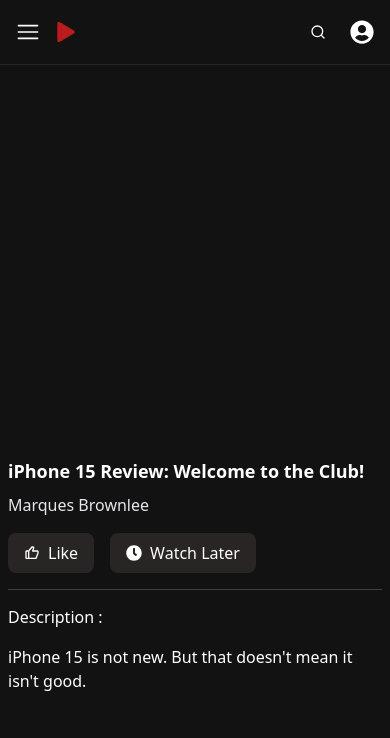
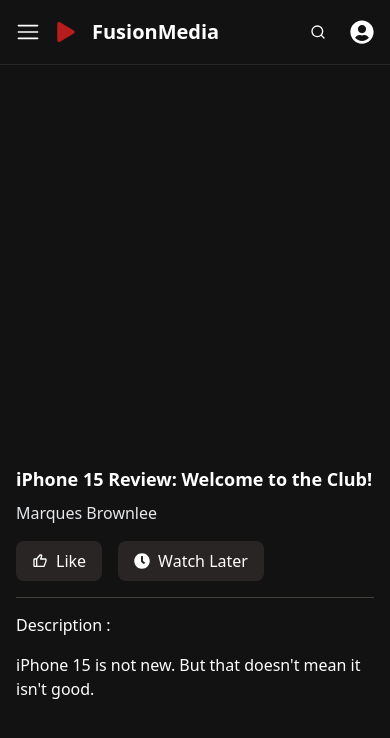
Before and after one commit to fazil490/video-library, a React (Vite) app: page /video/0X0Jm8QValY in a window 390 px wide. Shown: the top 738 px of the page. Built offline with nearby package versions, Linux system fonts and the light colour scheme.

Commit message:
updated styles

```diff
--- a/src/components/MobileNavbar.jsx
+++ b/src/components/MobileNavbar.jsx
@@ -47,7 +47,10 @@
               <RxHamburgerMenu />
             </button>
             <h1 className="text-white text-xl sm:text-2xl font-semibold">
-              <Link className="text-red-700" to="/"><FaPlay /></Link>
+              <Link to="/" className="text-red-700 flex items-center gap-4">
+                <FaPlay />
+                <span className="text-white">FusionMedia</span>
+              </Link>
             </h1>
           </div>
           <div className="flex items-center justify-between gap-4">
--- a/src/components/Navbar.jsx
+++ b/src/components/Navbar.jsx
@@ -7,7 +7,10 @@
     <nav className="bg-darkbg border-b border-b-stone-800 flex p-4 md:px-8 items-center justify-between">
       <div className="flex items-center justify-between">
         <h1 className="text-white text-xl sm:text-2xl font-semibold">
-          <Link to="/" className="text-red-700"><FaPlay /></Link>
+          <Link to="/" className="text-red-700 flex items-center gap-4">
+            <FaPlay />
+            <span className="text-white">FusionMedia</span>
+          </Link>
         </h1>
       </div>
       <div className="flex items-center gap-2 w-[30%]">
--- a/src/components/SingleVideo.jsx
+++ b/src/components/SingleVideo.jsx
@@ -15,7 +15,7 @@
   const video = videos.find((video) => video._id === id);
 
   return (
-    <div className="p-2 md:p-10 lg:ml-[13.6rem] xl:mx-[13.6rem]">
+    <div className="p-4 md:p-10 lg:ml-[13.6rem] xl:mx-[13.6rem]">
       <ReactPlayer
         className="min-h-0 md:min-h-[50vh] xl:min-h-[65vh]"
         width="100%"
```
